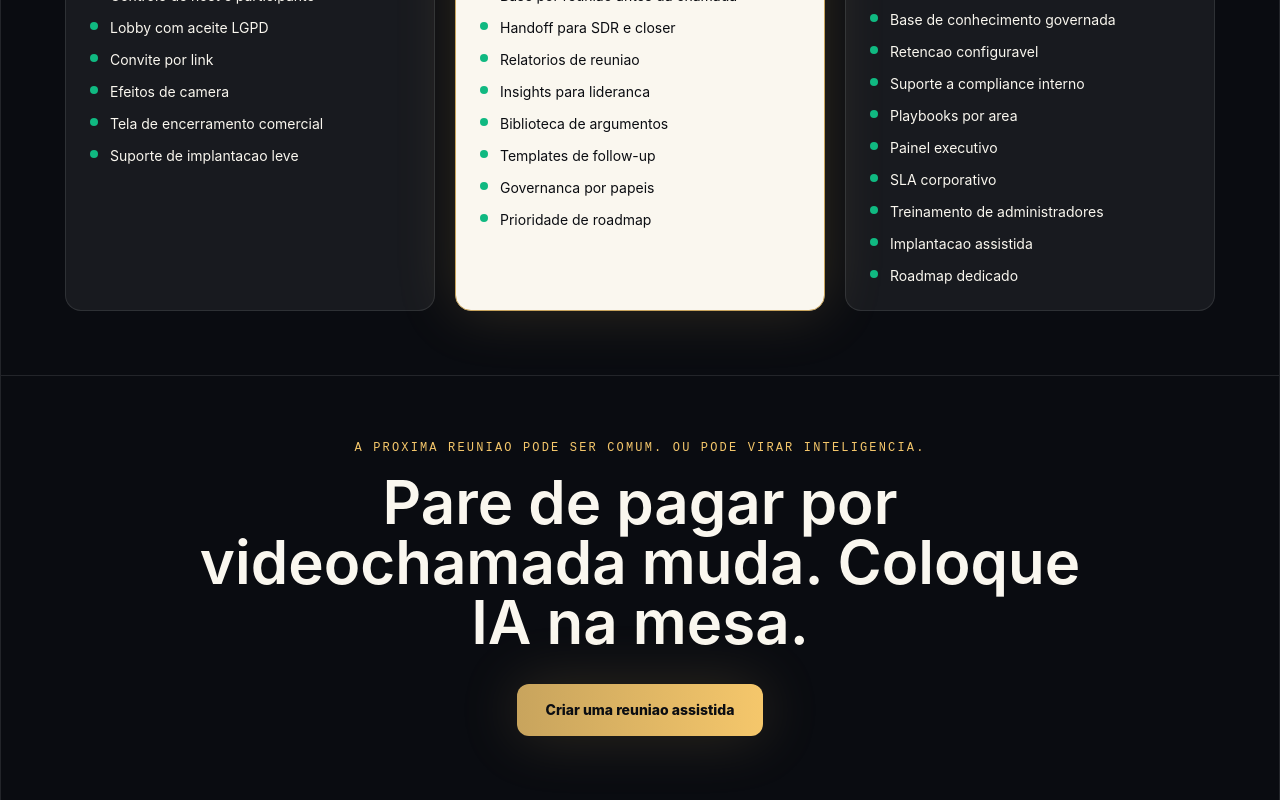
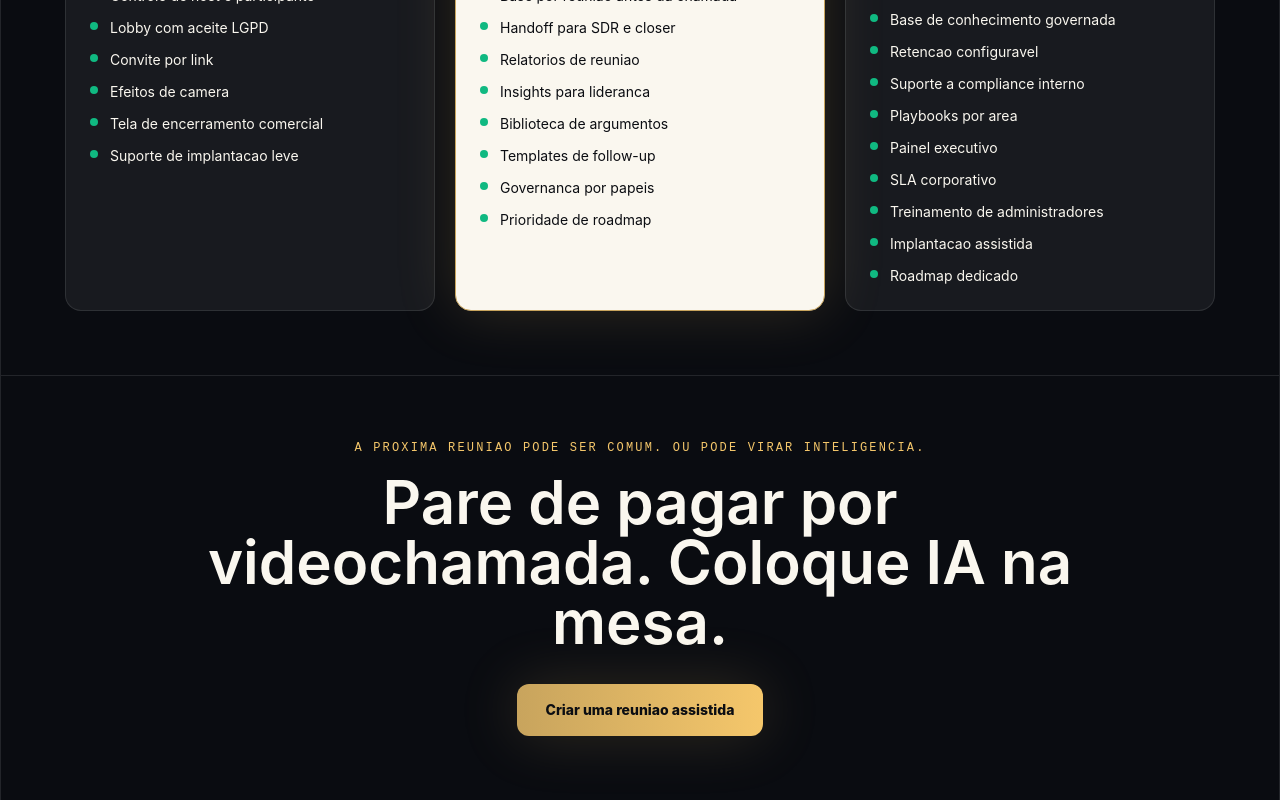
Before and after one commit to Renatcg/um-meeting-ai, a Next.js app in the folder apps/web/: page /meeting-ended in a window 1280 px wide. Shown: the part 6535-7335 px from the top of the page. Built offline with nearby package versions, Linux system fonts and the light colour scheme.

Commit message:
Update landing CTA copy

```diff
--- a/apps/web/app/meeting-ended/page.tsx
+++ b/apps/web/app/meeting-ended/page.tsx
@@ -946,7 +946,7 @@ export default function MeetingEndedPage() {
             A proxima reuniao pode ser comum. Ou pode virar inteligencia.
           </p>
           <h2 className="mx-auto mt-4 max-w-4xl font-display text-4xl font-semibold md:text-6xl">
-            Pare de pagar por videochamada muda. Coloque IA na mesa.
+            Pare de pagar por videochamada. Coloque IA na mesa.
           </h2>
           <Link
             className="mt-8 inline-flex rounded-xl bg-gradient-to-r from-[#C8A45D] to-[#F5C76B] px-7 py-4 text-sm font-extrabold text-[#0B0D12] shadow-[0_0_60px_rgba(200,164,93,.20)] transition hover:translate-y-[-1px]"
```
